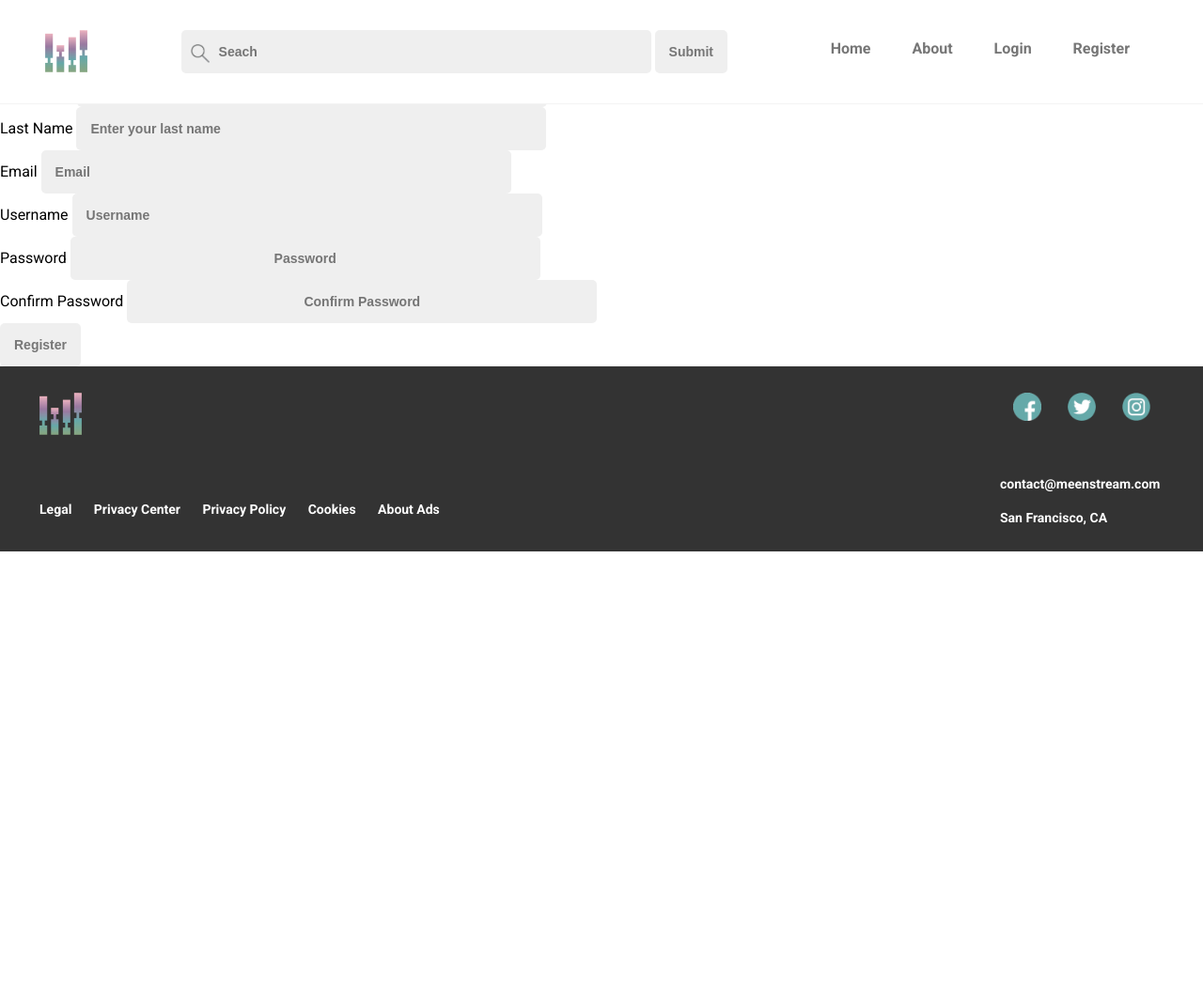
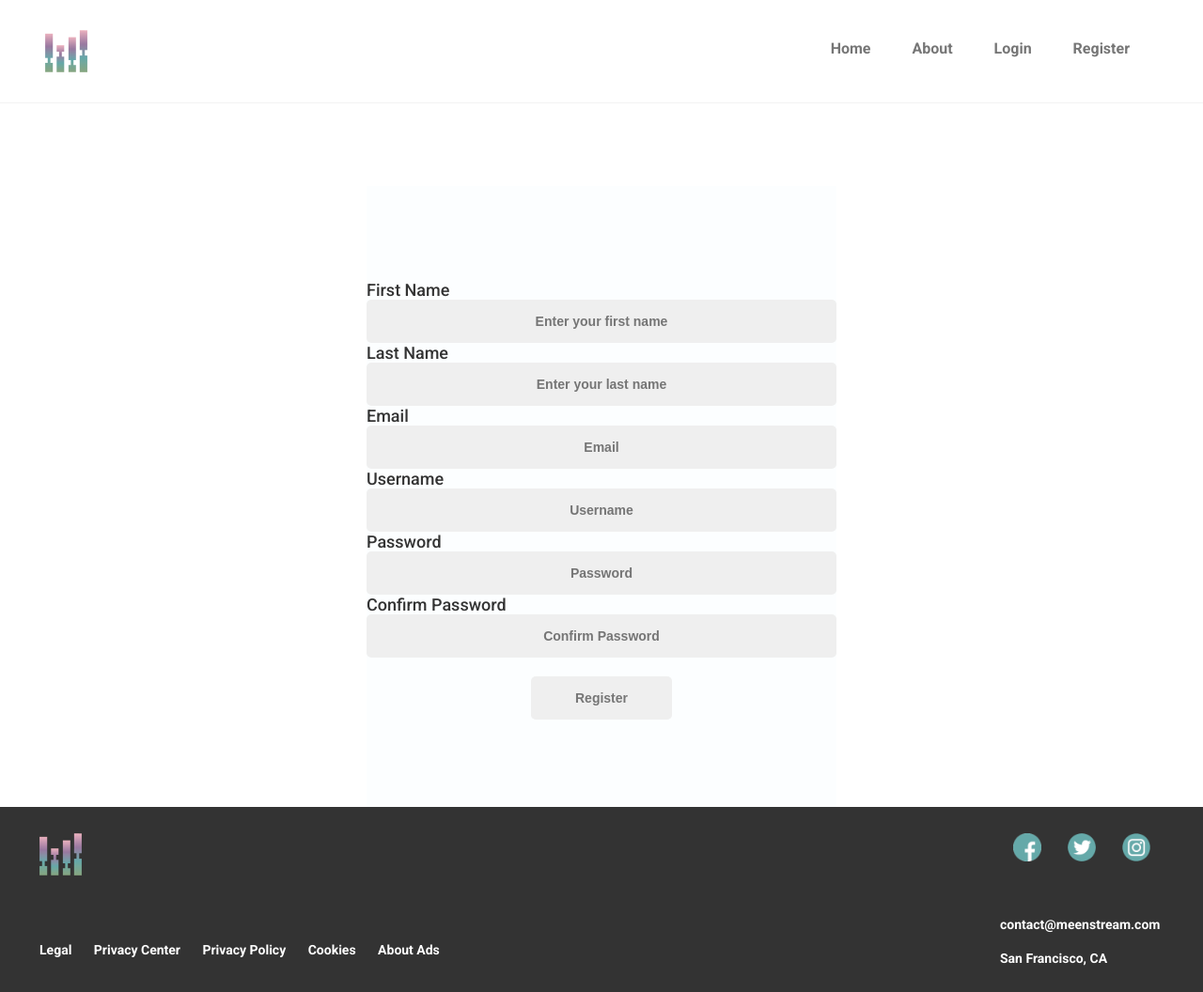
Before and after one commit to EvanReinstein/meenstream, a Django app: template templates/accounts/register.html in a window 1280 px wide. Shown: the whole page at 94% size. Before the commit the page ends 587 px from the top, so only its background shows below. Run offline with Django 3.2, Linux system fonts and the light colour scheme; the template is opened without the code that fills it, so the values that code supplies are empty.

Commit message:
registration and login styling. also commented out nav search bar

```diff
--- a/music_app/static/css/accounts.css
+++ b/music_app/static/css/accounts.css
@@ -1,6 +1,7 @@
 /* Log in and sign up forms CSS */
 
-.login-form {
+.login-form,
+.registration-form {
     background-image: url(../images/white-background.jpg);
     width: 500px;
     height: 661px;
@@ -8,8 +9,15 @@
     margin: 0 auto;
 }
 
+.registration-form {
+    margin-top: 150px;
+}
+
 input[type=username],
-input[type=password] {
+input[type=password],
+.user-info,
+input[type=text],
+input[type=email] {
     text-align: center;
     font-weight: 700;
     justify-content: center;
@@ -18,15 +26,16 @@ input[type=password] {
     padding: 15px;
     margin: 0em;
     border: none;
-
+    background-color: #EFEFEF;
+    font-size: 14px;
 }
 
-.login-submit {
+.login-reg-submit {
     width: 150px;
     margin-top: 20px;
 }
 
-.login-submit:hover {
+.login-reg-submit:hover {
     font-weight: 900;
 
 }
--- a/music_app/static/css/style.css
+++ b/music_app/static/css/style.css
@@ -69,8 +69,9 @@ a {
     height: 45px;
 }
 
+/* Old Nav Styling */
 input[type=text],
-input[type=text],
+input[type=email],
 input[type=username],
 input[type=password] {
     padding: 15px;
--- a/templates/accounts/login.html
+++ b/templates/accounts/login.html
@@ -20,7 +20,7 @@
     <input type="password" name="password" placeholder="Password" required maxlength="25" minlength="8" />
   </div>
   <div class="btn-container">
-    <input class="login-submit" type="submit" value="Login">
+    <input class="login-reg-submit" type="submit" value="Login">
   </div>
 </form>
 
--- a/templates/accounts/register.html
+++ b/templates/accounts/register.html
@@ -5,37 +5,42 @@
 <h2>Register</h2>
 
 {% if error %}
-<p style=" background-color: red; padding: 1rem; ">{{ error }}</p>
+<p style=" background-color: red; padding: 1rem; margin-top: 65px;">{{ error }}</p>
 {% endif %}
 
-<form action="{% url 'register' %}" method="POST">
+<form class="registration-form" action="{% url 'register' %}" method="POST">
   {% csrf_token %}
 
   <div>
-    <label for="first_name">First Name</label>
-    <input type="text" name="first_name" placeholder="Enter your first name" required maxlength="25" minlength="2" />
+    <label class="username-label" for="first_name">First Name</label>
+    <input class="user-info" type="text" name="first_name" placeholder="Enter your first name" required maxlength="25"
+      minlength="2" />
   </div>
   <div>
-    <label for="last_name">Last Name</label>
-    <input type="text" name="last_name" placeholder="Enter your last name" required maxlength="25" minlength="2" />
+    <label class="username-label" for="last_name">Last Name</label>
+    <input class="user-info" type="text" name="last_name" placeholder="Enter your last name" required maxlength="25"
+      minlength="2" />
   </div>
   <div>
-    <label for="email">Email</label>
-    <input type="text" name="email" placeholder="Email" required pattern="^([a-zA-Z0-9_\-\.]+)@([a-zA-Z0-9_\-\.]+)\.([a-zA-Z]{2,5})$" />
+    <label class="username-label" for="email">Email</label>
+    <input class="user-info" type="email" name="email" placeholder="Email" required pattern="^([a-zA-Z0-9_\-\.]+)@([a-zA-Z0-9_\-\.]+)\.([a-zA-Z]{2,5})$" />
   </div>
   <div>
-    <label for="username">Username</label>
-    <input type="text" name="username" placeholder="Username" required maxlength="25" minlength="2" />
+    <label class="username-label" for="username">Username</label>
+    <input class="user-info" type="text" name="username" placeholder="Username" required maxlength="25" minlength="2" />
   </div>
   <div>
-    <label for="password">Password</label>
-    <input type="password" name="password" placeholder="Password" required maxlength="25" minlength="8" />
+    <label class="username-label" for="password">Password</label>
+    <input class="user-info" type="password" name="password" placeholder="Password" required maxlength="25" minlength="8" />
   </div>
   <div>
-    <label for="password2">Confirm Password</label>
-    <input type="password" name="password2" placeholder="Confirm Password" required maxlength="25" minlength="8" />
+    <label class="username-label" for="password2">Confirm Password</label>
+    <input class="user-info" type="password" name="password2" placeholder="Confirm Password" required maxlength="25"
+      minlength="8" />
   </div>
-  <input type="submit" value="Register">
+  <div class="btn-container">
+    <input class="login-reg-submit" type="submit" value="Register">
+  </div>
 </form>
 
 {% endblock %}
--- a/templates/base.html
+++ b/templates/base.html
@@ -22,10 +22,11 @@
       <img class="hamburger-icon" src="/static/images/hamburger-icon.png" alt="Hamburger" />
     </div>
 
-    <form>
+    <!--If we want to use this later we can - our "main nav"-->
+    <!-- <form>
       <input type="text" placeholder="Seach" name="search-name" id="search-bar" />
       <input type="submit" placeholder="Submit" name="button-name" class="button" />
-    </form>
+    </form> -->
 
     <ul class="nav-links">
       <li><a href="{% url 'home' %}">Home</a></li>
```
Also changed, not shown: 3 other files.
